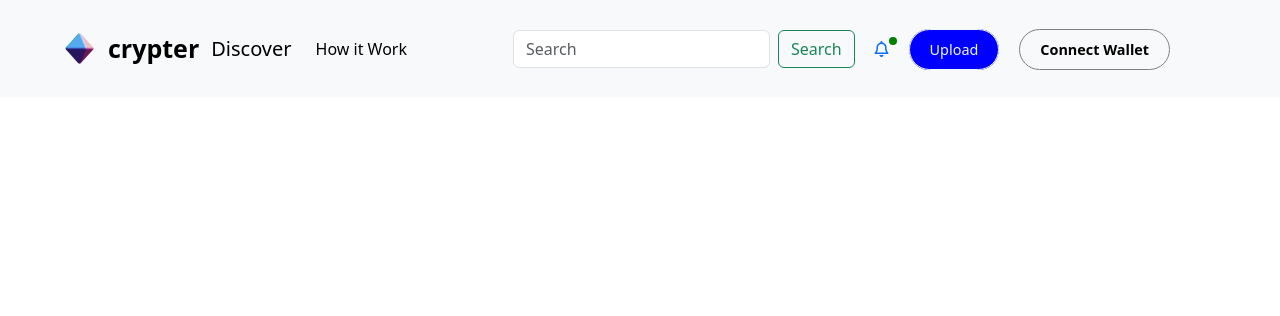
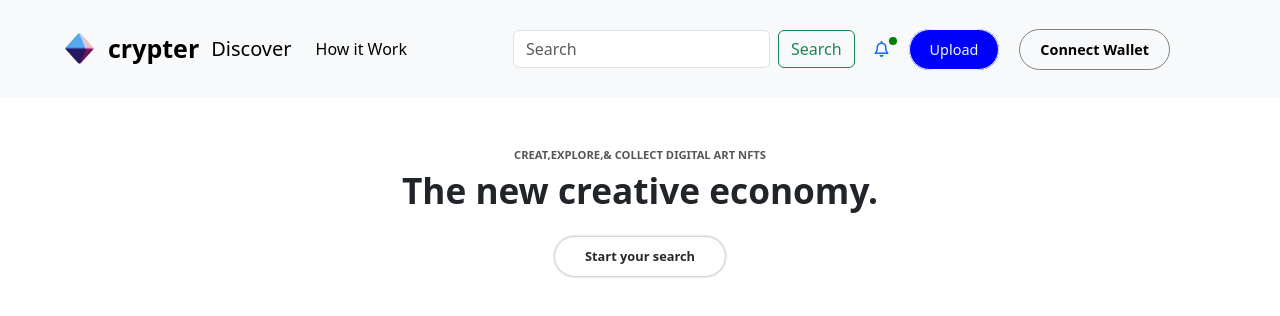
Before and after one commit to Nurbek222/OPEN, a plain HTML site: page index.html in a window 1280 px wide. Drawn offline with nearby package versions, Linux system fonts and the light colour scheme.

Commit message:
first commit

```diff
--- a/index.html
+++ b/index.html
@@ -49,8 +49,14 @@
               </div>
             </div>
           </nav>
-
+        <div class="head">
+            <div class="head_top">CREAT,EXPLORE,& COLLECT DIGITAL ART NFTS</div>
+            <div class="head_midl">The new creative economy.</div>
+            <div class="head_bottom">
+               <button class="head_start">Start your search</button>
+            </div>
+        </div>
 
     </header>
 </body>
-</html>
+<!-- </html> -->
--- a/style.css
+++ b/style.css
@@ -42,3 +42,37 @@
     width: 0.5rem;
     height: 0.5rem;
 }
+.head{
+    margin-top: 50px;
+}
+.head_top {
+    display: flex;
+    justify-content: center;
+    font-size: 0.7rem;
+    color: rgb(90, 85, 85);
+    font-weight: bolder;
+}
+.head_midl{
+    display: flex;
+    justify-content: center;
+    font-size: 2.2rem;
+    font-weight: bold;
+
+}
+.head_bottom {
+    display: flex;
+    justify-content: center;
+    font-size: 0.8rem;
+    font-weight: bold;
+}
+.head_start{
+    border-radius: 30px;
+    box-shadow: dimgray;
+    border: solid 0px gray;
+    box-shadow: 0px  0px 3px rgb(138, 134, 134);
+    padding: 10px 30px;
+    background-color:white;
+    margin-top: 20px;
+    color: rgb(41, 39, 39);
+    font-weight: bold;
+}
```
